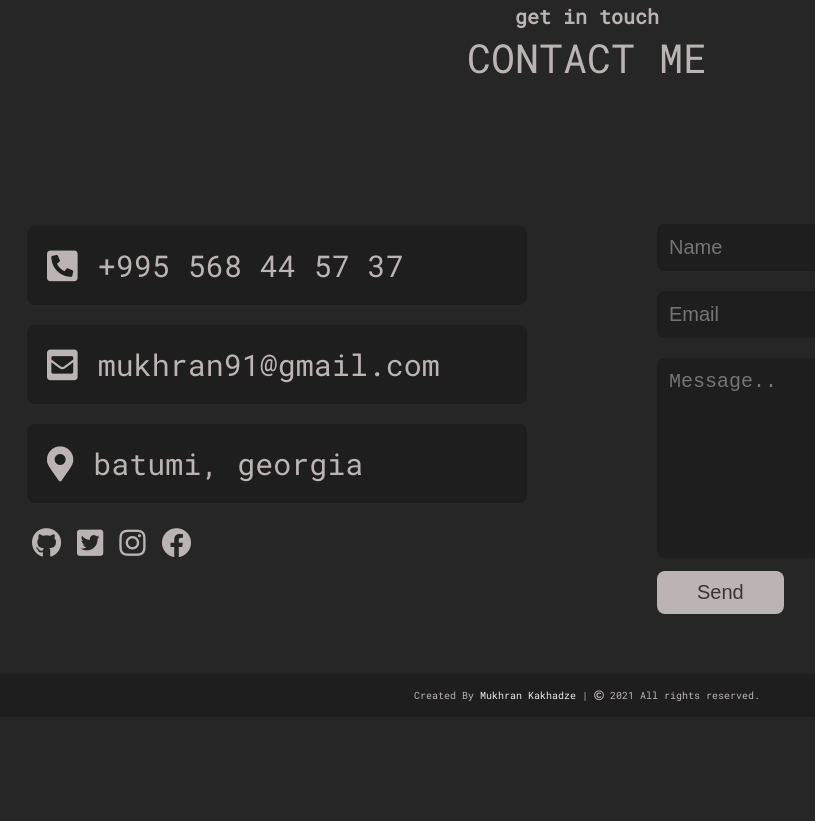
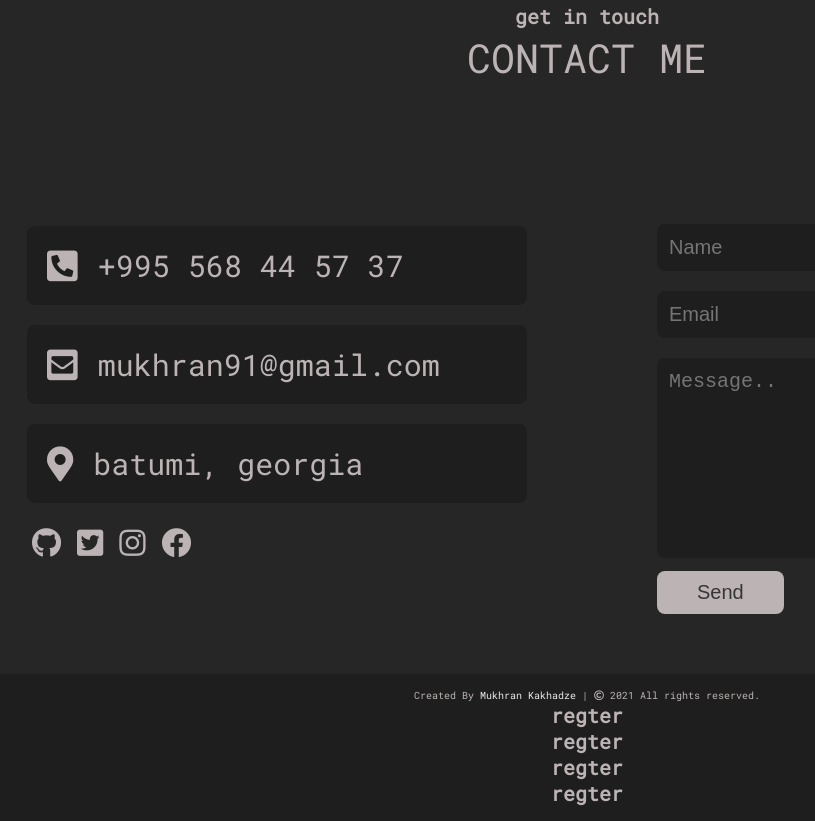
Before and after one commit to Mukhran91/My_Website, a plain HTML site: page index.html in a window 1280 px wide. Shown: the part 3474-4295 px from the top of the page, without its empty margins (53-868 px from the left). Before the commit the page ends 4191 px from the top, so only its background shows below. Drawn offline with nearby package versions, Linux system fonts and the light colour scheme.

Commit message:
H 0 edit index.hmtl

```diff
--- a/index.html
+++ b/index.html
@@ -243,6 +243,10 @@
             |
             <span class="far fa-copyright"></span>
             2021 All rights reserved.
+            <h1>regter</h1>
+            <h1>regter</h1>
+            <h1>regter</h1>
+            <h1>regter</h1>
         </span>
     </footer>
 
```
